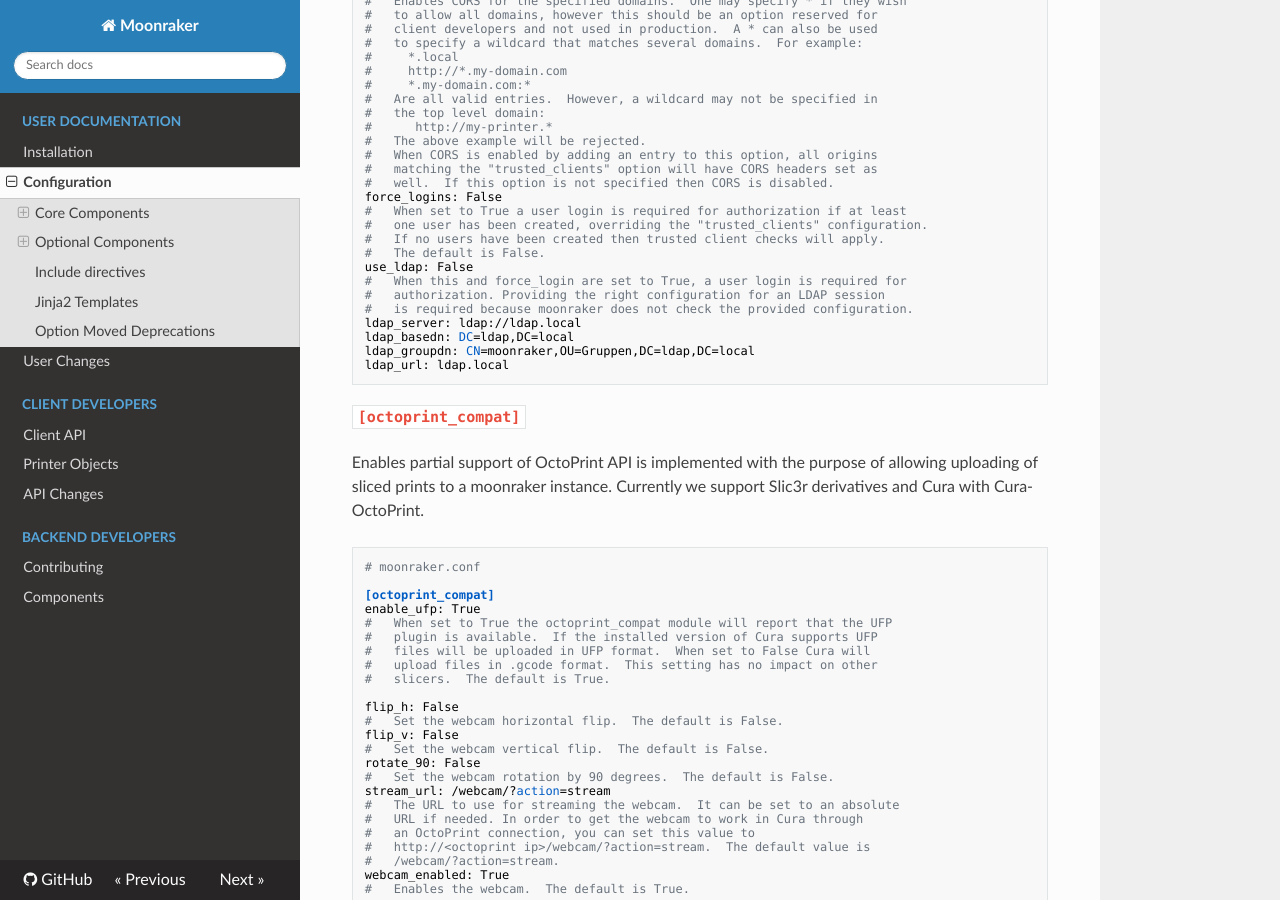
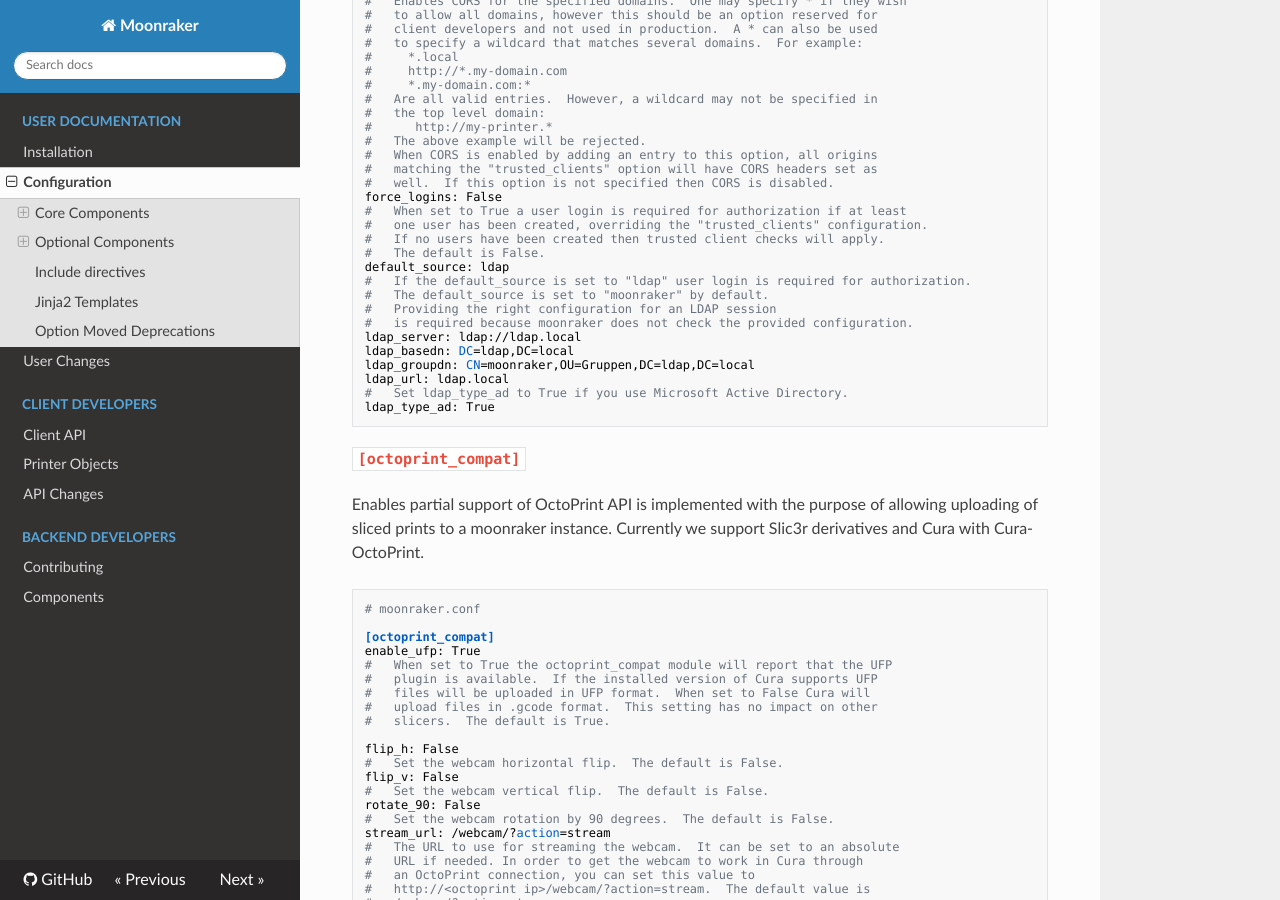
Before and after one commit to Arksine/moonraker, an MkDocs documentation site: the page built from docs/configuration.md, in a window 1280 px wide and 900 px high, scrolled down 4804 px. Built offline with MkDocs 1.6.1, drawn with Linux system fonts in a browser that asks for light colours; nearby versions of some CDN libraries.

````diff
--- a/docs/configuration.md
+++ b/docs/configuration.md
@@ -285,14 +285,17 @@
 #   one user has been created, overriding the "trusted_clients" configuration.
 #   If no users have been created then trusted client checks will apply.
 #   The default is False.
-use_ldap: False
-#   When this and force_login are set to True, a user login is required for
-#   authorization. Providing the right configuration for an LDAP session
+default_source: ldap
+#   If the default_source is set to "ldap" user login is required for authorization.
+#   The default_source is set to "moonraker" by default.
+#   Providing the right configuration for an LDAP session
 #   is required because moonraker does not check the provided configuration.
 ldap_server: ldap://ldap.local
 ldap_basedn: DC=ldap,DC=local
 ldap_groupdn: CN=moonraker,OU=Gruppen,DC=ldap,DC=local
 ldap_url: ldap.local
+#   Set ldap_type_ad to True if you use Microsoft Active Directory.
+ldap_type_ad: True
 ```
 
 ### `[octoprint_compat]`
````
Also changed, not shown: 2 other files.
